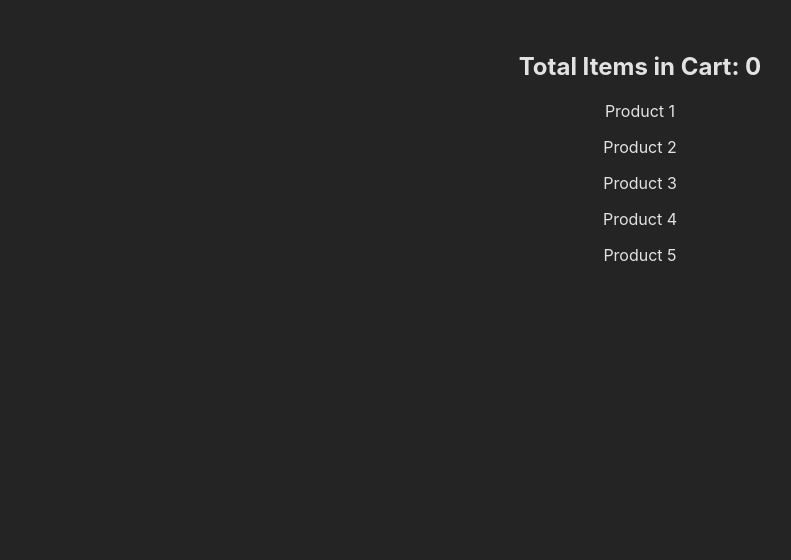
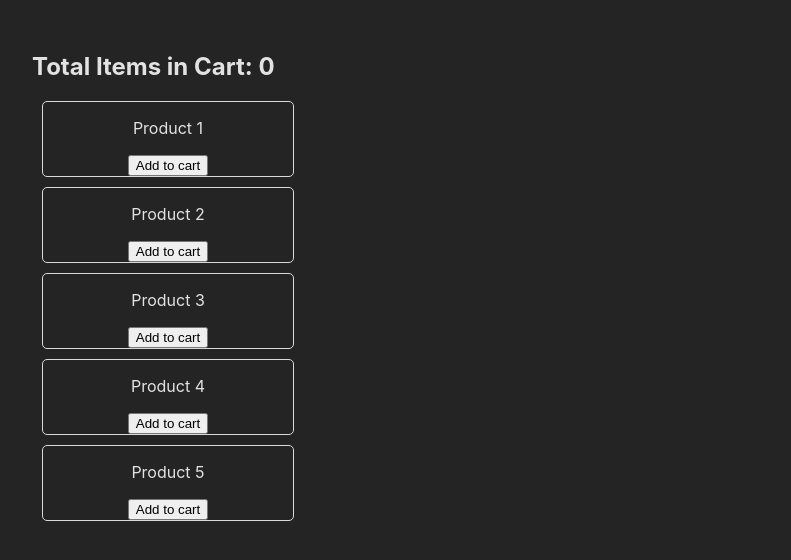
Before and after one commit to catcomputerpoint/react-useContext, a React (Vite) app: page / in a window 1280 px wide. Shown: the top 560 px of the page, without its empty margins (0-791 px from the left). Built offline with nearby package versions, Linux system fonts and the light colour scheme.

Commit message:
update state value

```diff
--- a/src/components/Cart.jsx
+++ b/src/components/Cart.jsx
@@ -3,5 +3,5 @@ import { useCart } from "../utils/useCart";
 
 export default function Cart() {
     const { items,setItems } = useCart();
-    return <h2>Total Items in Cart: {items}</h2>;
+    return <h2 className="title">Total Items in Cart: {items}</h2>;
   }
--- a/src/components/ProductList.jsx
+++ b/src/components/ProductList.jsx
@@ -1,9 +1,15 @@
+import { useCart } from "../utils/useCart";
+
 export default function ProductList() {
+  const { setItems } = useCart();
   const products = ["1", "2", "3", "4", "5"];
   return (
     <div>
       {products.map((item, index) => (
+        <div className="product">
           <p key={index}>Product {item}</p>
+          <button onClick={()=>setItems(item=>item+1)}>Add to cart</button>
+        </div>
       ))}
     </div>
   );
--- a/src/index.css
+++ b/src/index.css
@@ -15,3 +15,12 @@ body {
   min-width: 320px;
   min-height: 100vh;
 }
+.title{
+  text-align: left;
+}
+.product{
+  border: 1px solid #d9d9d9;
+  border-radius: 5px;
+  margin: 10px;
+  max-width: 250px;
+}
```
Also changed, not shown: 1 other file (tests, documents, lock files or other folders). Lines whose indentation alone changed are shown as unchanged.
